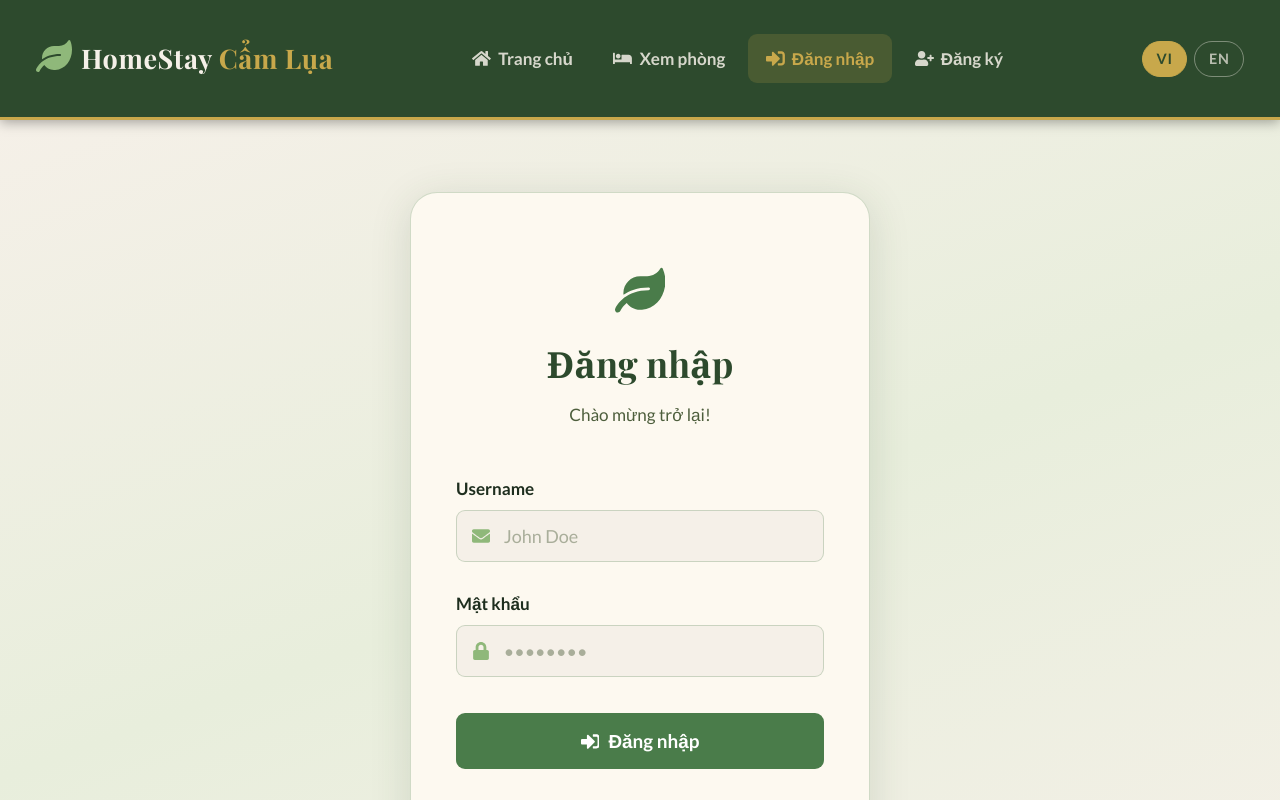
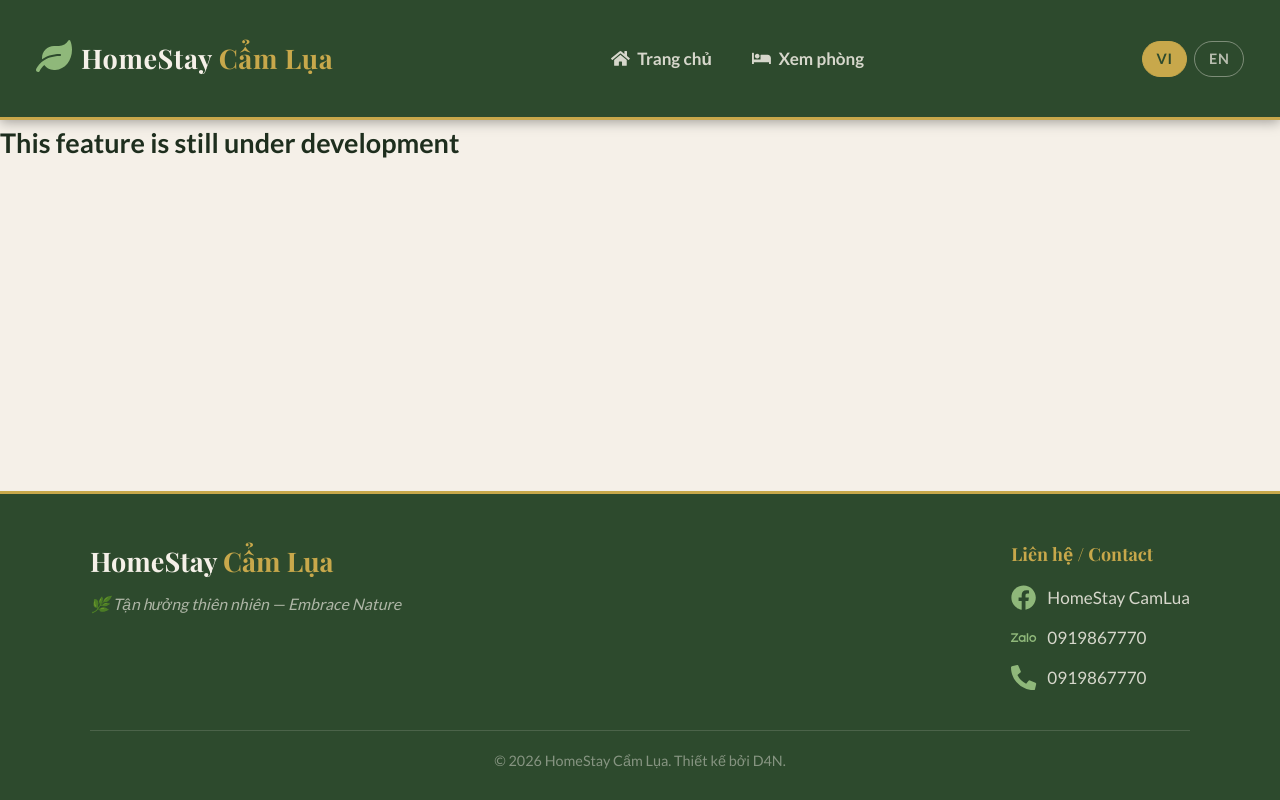
Before and after one commit to DanyDoan/HomeStayCamLua, a React (Vite) app: page /HomeStayCamLua/login in a window 1280 px wide. Shown: the top 800 px of the page. Built offline with nearby package versions, Linux system fonts and the light colour scheme.

Commit message:
Altering mismatch photos

```diff
--- a/src/pages/HomePage.jsx
+++ b/src/pages/HomePage.jsx
@@ -35,7 +35,7 @@ const ROOMS = [
     {
         picUrl: "anhteam2.png",
         titleVI: "Một buổi tụ họp cuối tuần?",
-        titleEN: "A weekend gathering party",
+        titleEN: "A weekend gathering party?",
     }
 ];
 
--- a/src/pages/LoginPage.jsx
+++ b/src/pages/LoginPage.jsx
@@ -31,7 +31,11 @@ function LoginPage() {
         })
     };
 
-
+    return(
+        <main>
+            <h2>This feature is still under development</h2>
+        </main>
+    )
     return (
         <main className="auth-page">
             <div className="auth-card">
--- a/src/pages/RegisterPage.jsx
+++ b/src/pages/RegisterPage.jsx
@@ -38,6 +38,11 @@ function RegisterPage() {
         alert(JSON.stringify(response.data.message));
     };
 
+    return(
+        <main>
+            <h2>This feature is still under development</h2>
+        </main>
+    )
     return (
         <main className="auth-page">
             <div className="auth-card">
--- a/src/pages/RentPage.jsx
+++ b/src/pages/RentPage.jsx
@@ -9,7 +9,7 @@ const ROOMS = [
         type: "Family",
         size: "25 m²",
         maxPeople: 4,
-        picUrl: "anh1.png",
+        picUrl: "sunflower1.png",
         pics: ["sunflower1.png", "sunflower2.png", "sunflower3.png"],
         services: ["Life jackets available", "Party venue", "Free inhouse karaoke"]
 
@@ -19,7 +19,7 @@ const ROOMS = [
         type: "Couple",
         size: "40 m²",
         maxPeople: 6,
-        picUrl: "anh2.png",
+        picUrl: "summersunshine2.png",
         pics: ["summersunshine1.png", "summersunshine2.png", "summersunshine3.png"],
         services: ["Life jackets available", "Party venue"]
     }
--- a/src/structure_components/Header.jsx
+++ b/src/structure_components/Header.jsx
@@ -13,8 +13,8 @@ function Header() {
     const navLinks = [
         { to: "/", labelKey: "HomePage", icon: <FaHome /> },
         { to: "/rents", labelKey: "RentPage", icon: <FaBed /> },
-        { to: "/login", labelKey: "LoginPage", icon: <FaSignInAlt /> },
-        { to: "/register", labelKey: "RegisterPage", icon: <FaUserPlus /> },
+        // { to: "/login", labelKey: "LoginPage", icon: <FaSignInAlt /> },
+        // { to: "/register", labelKey: "RegisterPage", icon: <FaUserPlus /> },
     ];
 
     const handleLanguage = (lang) => {
```
Also changed, not shown: 1 other file (tests, documents, lock files or other folders).
